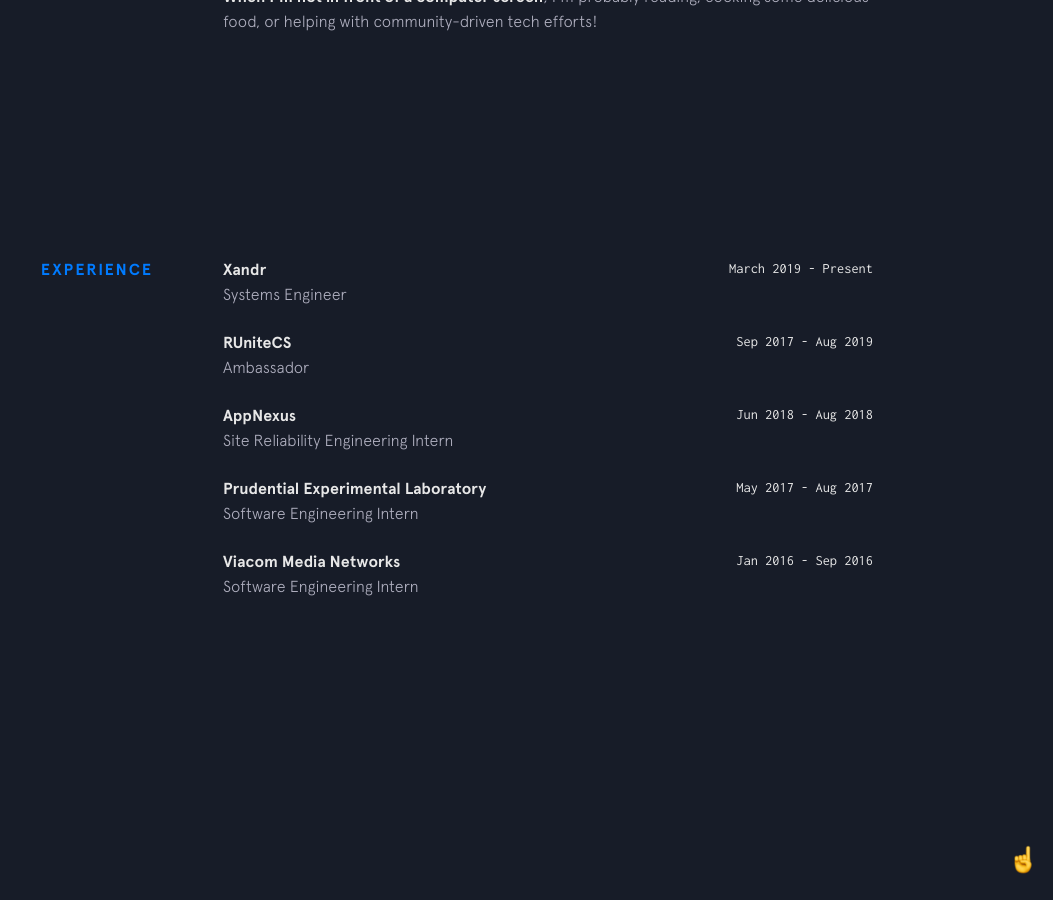
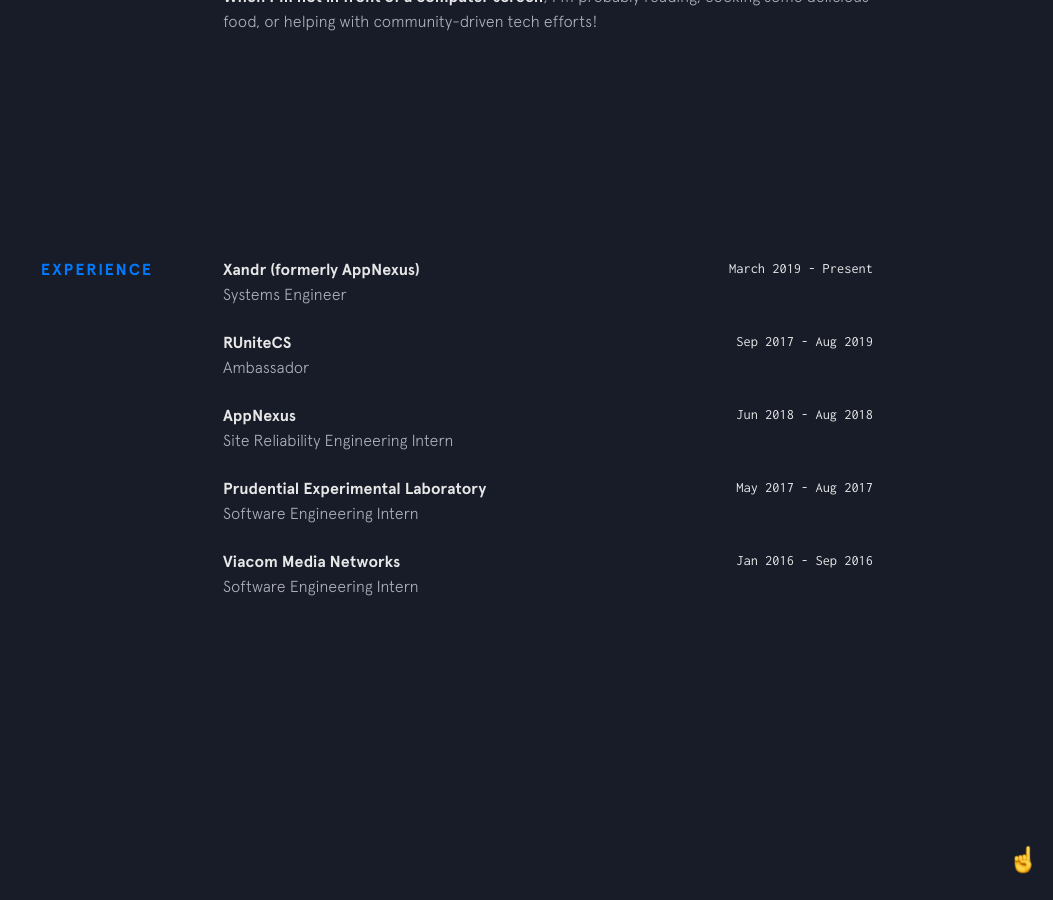
Before and after one commit to malenabashar/malenabashar.github.io, a Jekyll site: the page built from index.html, in a window 1280 px wide and 900 px high, scrolled down 1338 px. Shown: the whole window, without its empty margins (227-1280 px from the left). Built offline with Jekyll 4.4.1, drawn with Linux system fonts in a browser that asks for light colours; nearby versions of some CDN libraries.

Commit message:
Updating website

```diff
--- a/_data/experience.yml
+++ b/_data/experience.yml
@@ -1,4 +1,4 @@
-- company: Xandr
+- company: Xandr (formerly AppNexus)
   url: https://www.xandr.com/
   time: March 2019 - Present
   position: Systems Engineer
```
